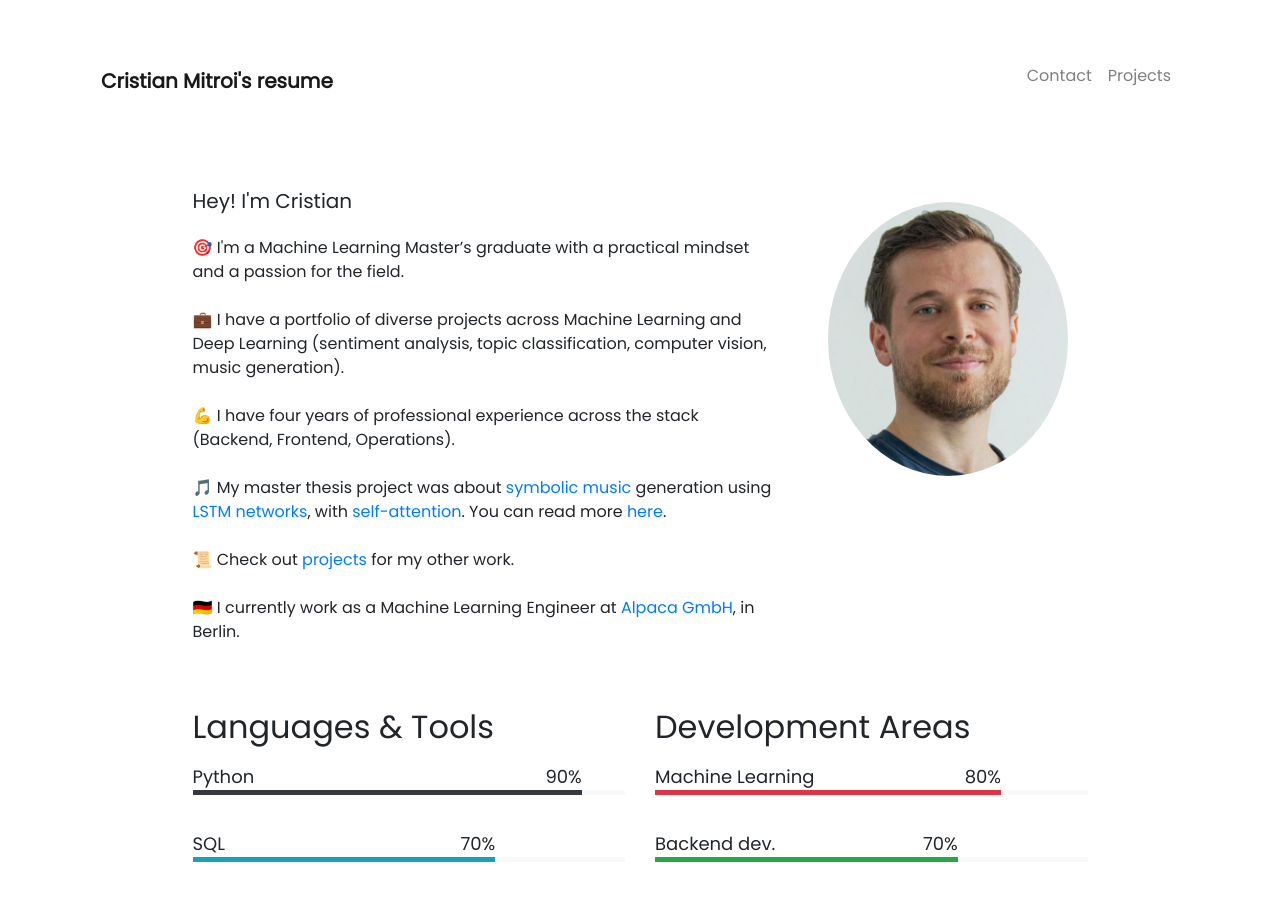
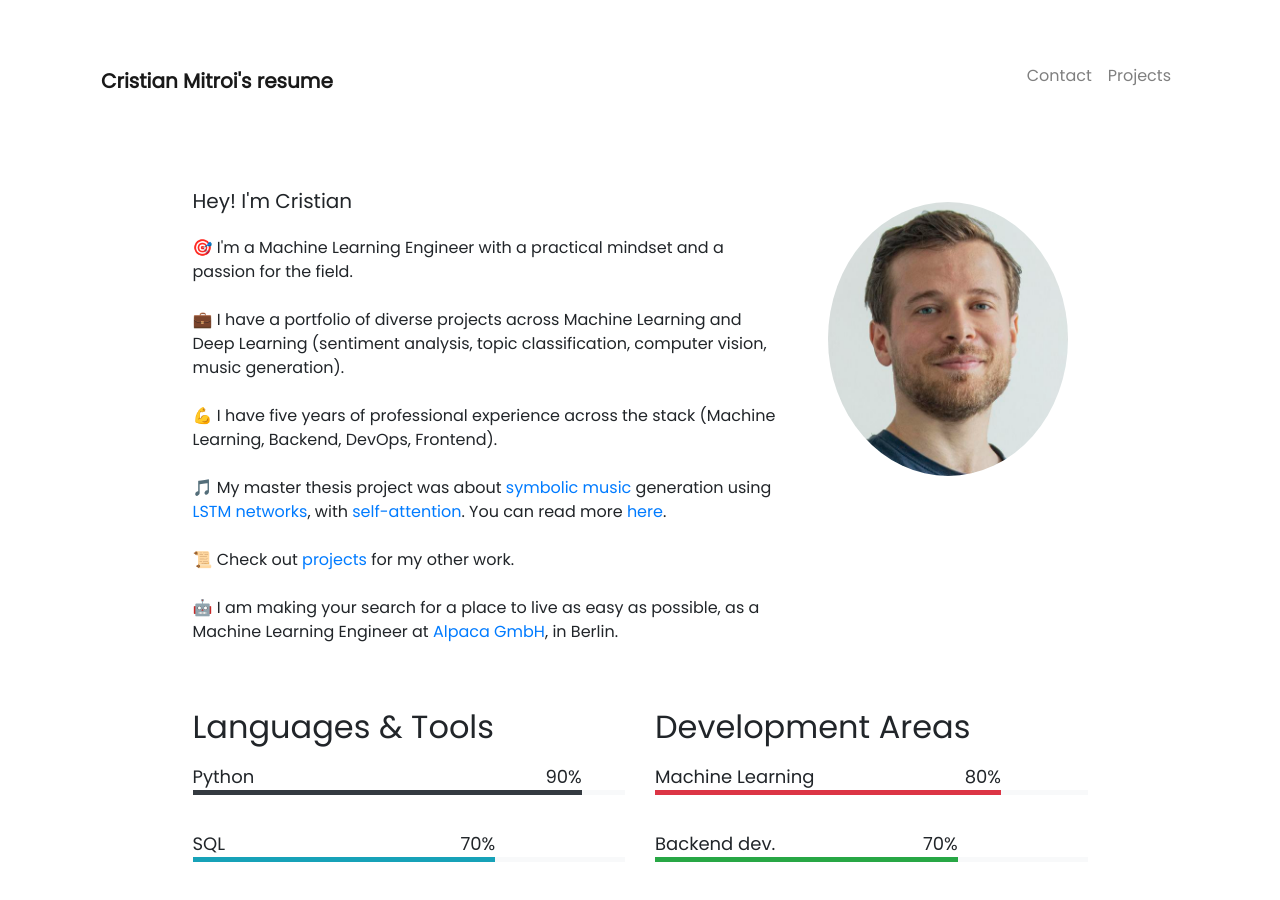
Before and after one commit to cristianmtr/resume, a Jekyll site: the page built from index.html, in a window 1280 px wide and 900 px high. Built offline with Jekyll 4.4.1, drawn with Linux system fonts in a browser that asks for light colours; nearby versions of some CDN libraries; comment, search, counter and statistics services are not loaded.

Commit message:
update index

```diff
--- a/index.html
+++ b/index.html
@@ -10,18 +10,17 @@ weight: 1
     <div class="col-md-8">
     <div class="lead" style="padding-bottom: 1em">Hey! I'm Cristian</div>
 
-    🎯 I'm a Machine Learning Master’s graduate with a practical mindset
-    and a passion for the field.</br></br>
+    🎯 I'm a Machine Learning Engineer with a practical mindset and a passion for the field.</br></br>
 
     💼 I have a portfolio of diverse projects across Machine Learning and Deep Learning (sentiment analysis, topic classification, computer vision, music generation).</br></br>
 
-    💪 I have four years of professional experience across the stack (Backend, Frontend, Operations).</br></br>
+    💪 I have five years of professional experience across the stack (Machine Learning, Backend, DevOps, Frontend).</br></br>
 
     🎵 My master thesis project was about <a href="https://en.wikipedia.org/wiki/MIDI">symbolic music</a> generation using <a href="http://colah.github.io/posts/2015-08-Understanding-LSTMs/">LSTM networks</a>, with <a href="https://arxiv.org/pdf/1708.00524.pdf">self-attention</a>. You can read more <a href='/resume/projects/0thesis'>here</a>.<br><br>
 
     📜 Check out <a href="/resume/projects">projects</a> for my other work.<br><br>
 
-    🇩🇪 I currently work as a Machine Learning Engineer at <a href="https://www.alpaca.casa">Alpaca GmbH</a>, in Berlin.
+    🤖 I am making your search for a place to live as easy as possible, as a Machine Learning Engineer at <a href="https://www.alpaca.casa">Alpaca GmbH</a>, in Berlin.
 
     </div>
 
```
